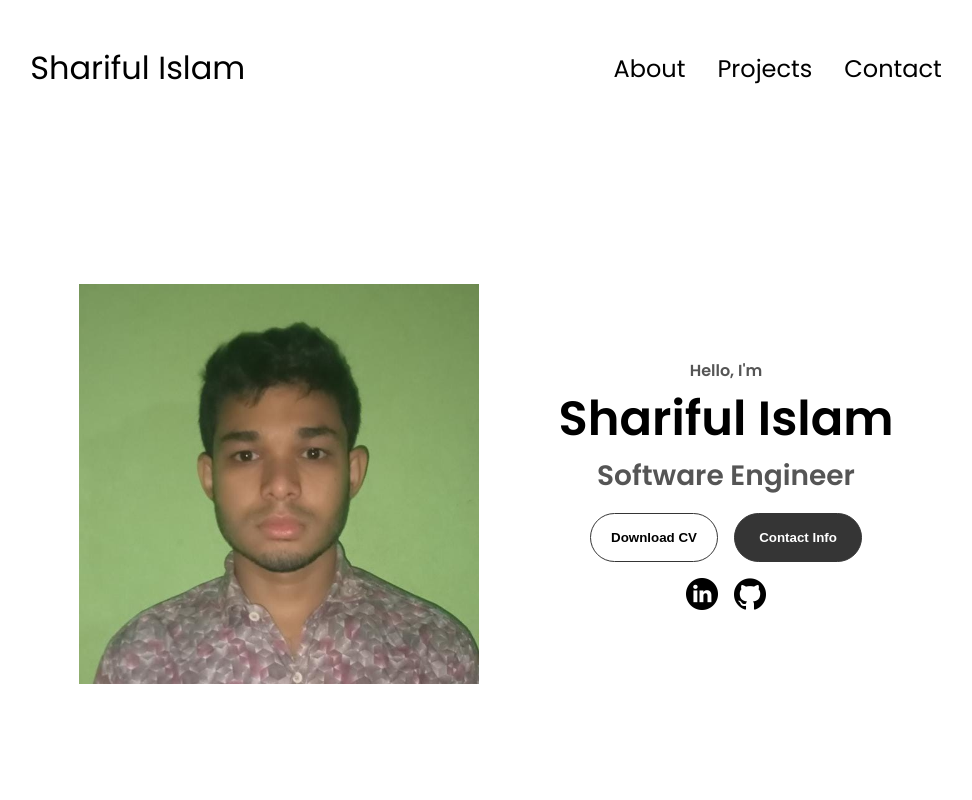
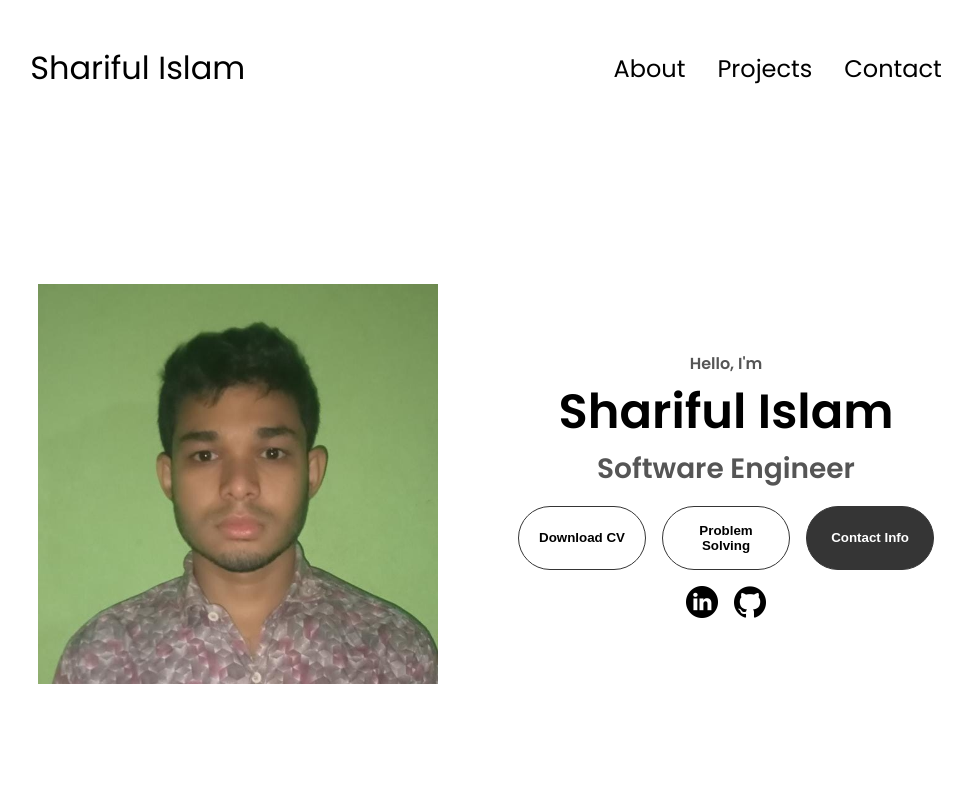
Before and after one commit to Sharif-11/Portfolio, a plain HTML site: page index.html in a window 1280 px wide. Shown: the top 800 px of the page, without its empty margins (154-1126 px from the left). Drawn offline with Linux system fonts and the light colour scheme.

Commit message:
problem solving profile added

```diff
--- a/index.html
+++ b/index.html
@@ -53,6 +53,12 @@
             onclick="window.open('./assets/Shariful_Islam.pdf')"
           >
             Download CV
+          </button>
+          <button
+            class="btn btn-color-2"
+            onclick="window.open('./assets/u1804011_Codeforces.pdf')"
+          >
+            Problem Solving
           </button>
           <button class="btn btn-color-1" onclick="location.href='./#contact'">
             Contact Info
```
Also changed, not shown: 1 other file.
